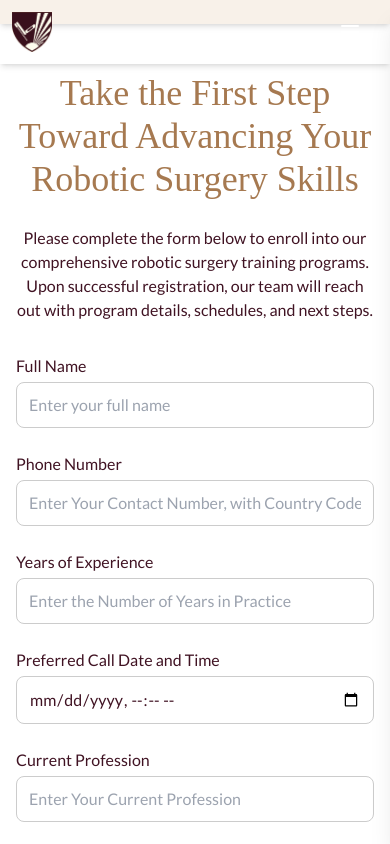
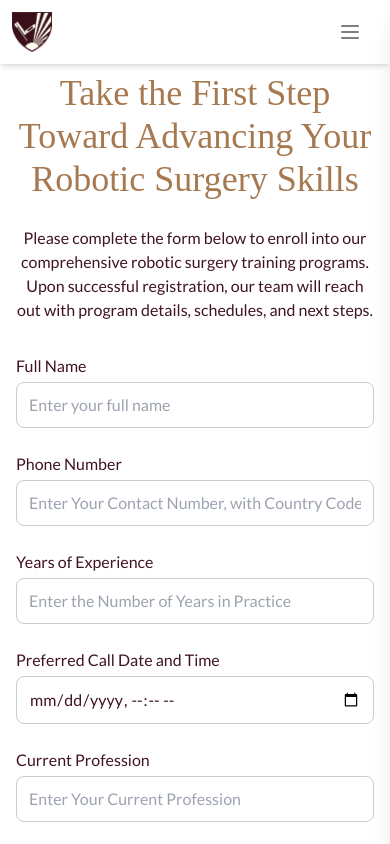
Before and after one commit to puneetshukla041/ssicrs, a Next.js app: page /register in a window 390 px wide. Shown: the top 844 px of the page. Built offline with nearby package versions, Linux system fonts and the light colour scheme.

Commit message:
Update Header.tsx

```diff
--- a/components/Header.tsx
+++ b/components/Header.tsx
@@ -2,7 +2,7 @@
 
 import Image from "next/image";
 import { useState, useEffect } from "react";
-import { useRouter } from "next/navigation";
+import { useRouter, usePathname } from "next/navigation"; // <-- Import usePathname
 
 interface HeaderProps {
   className?: string;
@@ -11,7 +11,11 @@ interface HeaderProps {
 export default function Header({ className = "" }: HeaderProps) {
   const [scrolled, setScrolled] = useState(false);
   const [mobileNavOpen, setMobileNavOpen] = useState(false);
-  const router = useRouter(); // <-- Add router
+  const router = useRouter();
+  const pathname = usePathname(); // <-- Get the current path
+
+  // Check if we are on the /register page
+  const isRegisterPage = pathname === "/register";
 
   useEffect(() => {
     const handleScroll = () => {
@@ -21,17 +25,20 @@ export default function Header({ className = "" }: HeaderProps) {
     return () => window.removeEventListener("scroll", handleScroll);
   }, []);
 
-  // Navigate to /register
   const goToRegister = () => {
     router.push("/register");
-    setMobileNavOpen(false); // close mobile nav if open
+    setMobileNavOpen(false);
   };
+
+  // Determine header background color based on scroll and page
+  const headerBgColor = isRegisterPage ? "bg-white" : scrolled ? "bg-white" : "bg-transparent";
+
+  // Determine text color based on scroll and page
+  const headerTextColor = isRegisterPage ? "text-gray-600" : scrolled ? "text-gray-800" : "text-white";
 
   return (
     <header
-      className={`w-full shadow-md p-[12px] flex items-center justify-between fixed top-0 left-0 z-50 transition-colors duration-500 ${
-        scrolled ? "bg-white" : "bg-transparent"
-      } ${className}`}
+      className={`w-full shadow-md p-[12px] flex items-center justify-between fixed top-0 left-0 z-50 transition-colors duration-500 ${headerBgColor} ${className}`}
     >
       {/* Left Side - Logo */}
       <div className="flex-shrink-0">
@@ -54,7 +61,7 @@ export default function Header({ className = "" }: HeaderProps) {
           className="w-6 h-6"
           fill="none"
           stroke={
-            mobileNavOpen ? "gray" : scrolled ? "gray" : "white"
+            mobileNavOpen ? "gray" : isRegisterPage ? "gray" : scrolled ? "gray" : "white"
           }
           viewBox="0 0 24 24"
           xmlns="http://www.w3.org/2000/svg"
@@ -74,15 +81,13 @@ export default function Header({ className = "" }: HeaderProps) {
 
       {/* Desktop Nav */}
       <nav
-        className="hidden md:flex gap-10 text-gray-800 text-base font-normal mr-60"
+        className={`hidden md:flex gap-10 text-base font-normal mr-60`}
         style={{ fontFamily: "Lato, sans-serif" }}
       >
         {["Home", "About Us", "Programs", "Resources"].map((item) => (
           <button
             key={item}
-            className={`hover-underline inline-block relative overflow-visible ${
-              scrolled ? "text-gray-800" : "text-white"
-            }`}
+            className={`hover-underline inline-block relative overflow-visible ${headerTextColor}`}
           >
             {item}
           </button>
@@ -90,11 +95,11 @@ export default function Header({ className = "" }: HeaderProps) {
 
         {/* Register Now Button */}
         <button
-          onClick={goToRegister} // <-- redirect
+          onClick={goToRegister}
           className="cursor-pointer px-4 py-1 rounded transition-colors duration-500"
           style={{
-            backgroundColor: scrolled ? "#A67950" : "rgba(255,255,255,0.8)",
-            color: scrolled ? "#fff" : "#000",
+            backgroundColor: isRegisterPage || scrolled ? "#A67950" : "rgba(255,255,255,0.8)",
+            color: isRegisterPage || scrolled ? "#fff" : "#000",
           }}
         >
           Register Now
@@ -119,7 +124,7 @@ export default function Header({ className = "" }: HeaderProps) {
 
           {/* Mobile Register Button */}
           <button
-            onClick={goToRegister} // <-- redirect
+            onClick={goToRegister}
             className="mt-4 w-full px-4 py-2 rounded transition-colors"
             style={{ backgroundColor: "#A67950", color: "#fff" }}
           >
```
